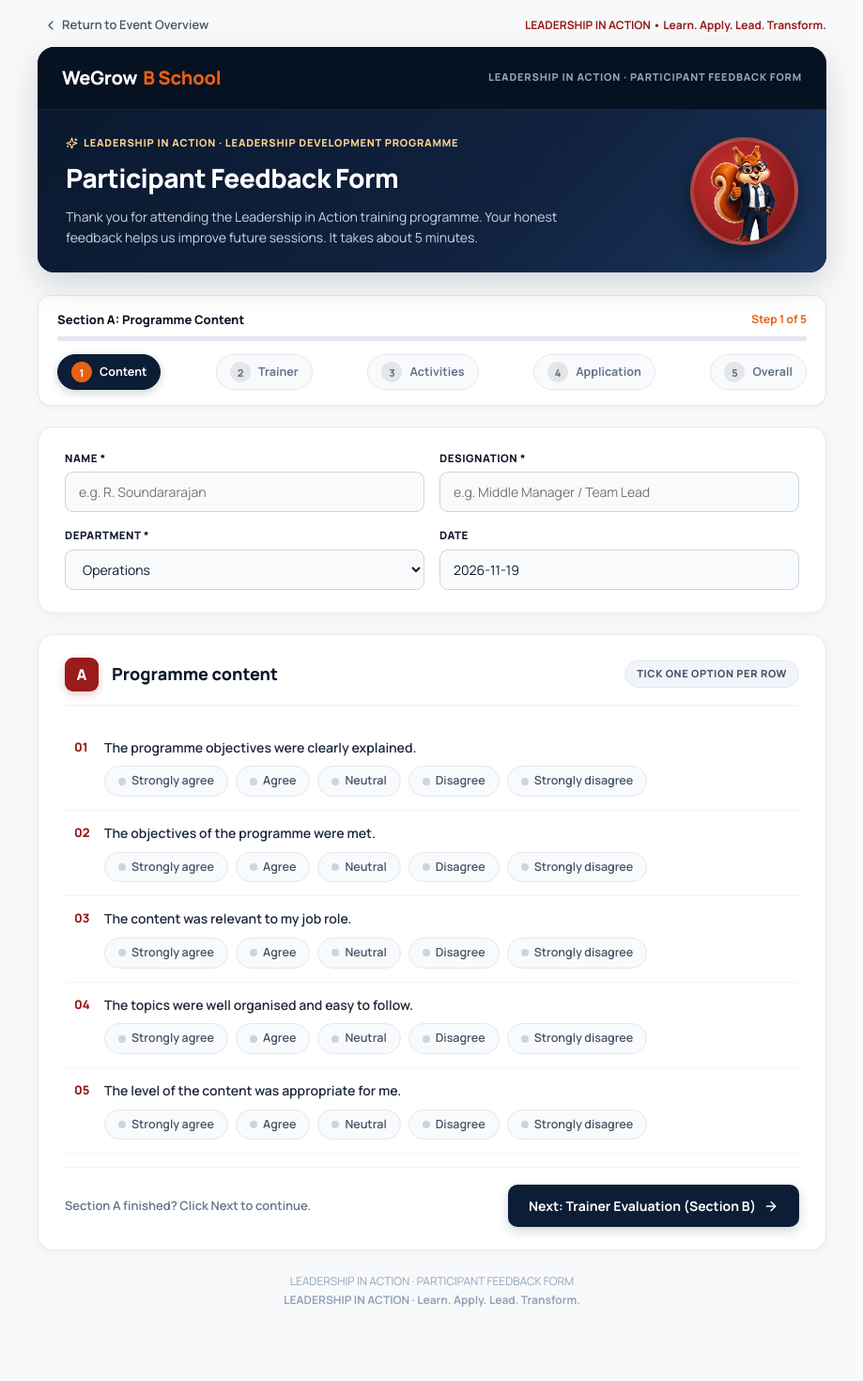
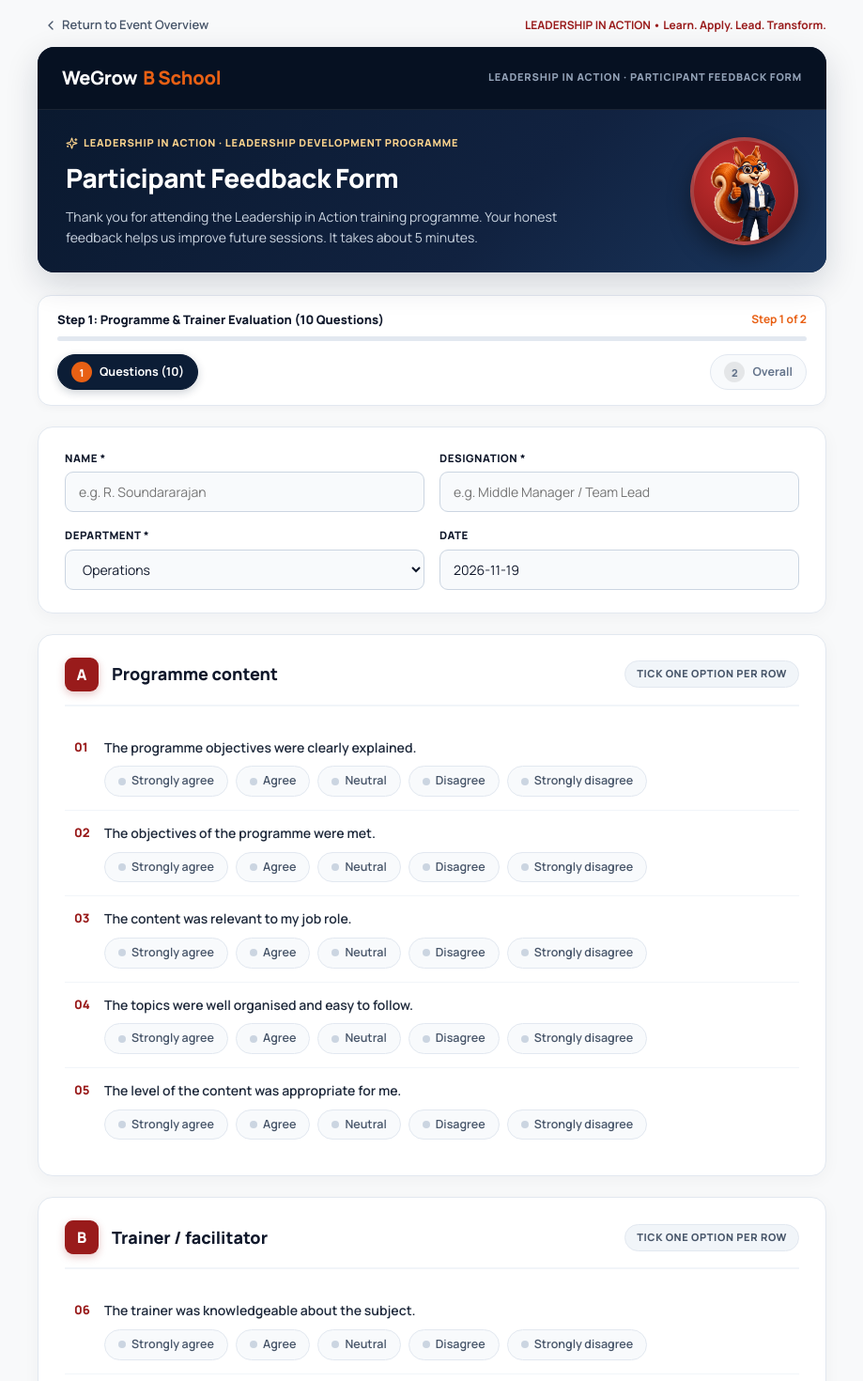
Before and after one commit to Raj23rk/wegrow-clientportal-frontend, a React (Vite) app: page /feedback-form in a window 1280 px wide. Shown: the top 1470 px of the page at 94% size, without its empty margins (180-1099 px from the left). Built offline with nearby package versions, Linux system fonts and the light colour scheme.

Commit message:
fix(feedback): consolidate questionnaire into 10 questions in step 1, followed by overall feedback in step 2

```diff
--- a/src/components/pages/Lead360FeedbackPage.tsx
+++ b/src/components/pages/Lead360FeedbackPage.tsx
@@ -20,11 +20,11 @@ const SECTION_A_QUESTIONS = [
 ];
 
 const SECTION_B_QUESTIONS = [
-  { id: 'q1', num: '01', text: 'The trainer was knowledgeable about the subject.' },
-  { id: 'q2', num: '02', text: 'The trainer explained concepts clearly with examples.' },
-  { id: 'q3', num: '03', text: 'The trainer encouraged participation and discussion.' },
-  { id: 'q4', num: '04', text: 'The trainer answered questions effectively.' },
-  { id: 'q5', num: '05', text: 'The trainer managed time well.' }
+  { id: 'q1', num: '06', text: 'The trainer was knowledgeable about the subject.' },
+  { id: 'q2', num: '07', text: 'The trainer explained concepts clearly with examples.' },
+  { id: 'q3', num: '08', text: 'The trainer encouraged participation and discussion.' },
+  { id: 'q4', num: '09', text: 'The trainer answered questions effectively.' },
+  { id: 'q5', num: '10', text: 'The trainer managed time well.' }
 ];
 
 const SECTION_C_ACTIVITIES = [
@@ -68,11 +68,8 @@ const DURATION_OPTIONS = ['Short', 'Right', 'Long'];
 const RECOMMEND_OPTIONS = ['Yes', 'Maybe', 'No'];
 
 const STEPS = [
-  { id: 1, title: 'Content', label: 'Section A: Programme Content' },
-  { id: 2, title: 'Trainer', label: 'Section B: Trainer Evaluation' },
-  { id: 3, title: 'Activities', label: 'Section C: Activities & Case Studies' },
-  { id: 4, title: 'Application', label: 'Section D: Learning & Application' },
-  { id: 5, title: 'Overall', label: 'Section E–G: Logistics, Overall & Comments' }
+  { id: 1, title: 'Questions (10)', label: 'Step 1: Programme & Trainer Evaluation (10 Questions)' },
+  { id: 2, title: 'Overall', label: 'Step 2: Overall Ratings & Feedback' }
 ];
 
 export const Lead360FeedbackPage: React.FC = () => {
@@ -1139,25 +1136,9 @@ export const Lead360FeedbackPage: React.FC = () => {
                       </div>
                     </div>
                   ))}
+                </div>
 
-                  <div className="fb-step-actions">
-                    <span style={{ fontSize: 13, color: '#64748B', fontWeight: 600 }}>
-                      Section A finished? Click Next to continue.
-                    </span>
-                    <button
-                      type="button"
-                      onClick={() => handleNextStep(2)}
-                      className="fb-nav-btn primary"
-                    >
-                      Next: Trainer Evaluation (Section B) <ArrowRight size={16} />
-                    </button>
-                  </div>
-                </div>
-              </>
-            )}
-
-            {/* STEP 2: SECTION B (Trainer / facilitator) */}
-            {currentStep === 2 && (
+                {/* SECTION B: Trainer / facilitator */}
                 <div className="fb-card">
                   <div className="fb-sec-header">
                     <div className="fb-sec-title-wrap">
@@ -1190,130 +1171,23 @@ export const Lead360FeedbackPage: React.FC = () => {
                   ))}
 
                   <div className="fb-step-actions">
+                    <span style={{ fontSize: 13, color: '#64748B', fontWeight: 600 }}>
+                      Completed all 10 questions? Click Next for Overall Feedback.
+                    </span>
                     <button
                       type="button"
-                    onClick={() => handlePrevStep(1)}
-                    className="fb-nav-btn secondary"
-                  >
-                    <ChevronLeft size={16} /> Back to Section A
-                  </button>
-                  <button
-                    type="button"
-                    onClick={() => handleNextStep(3)}
+                      onClick={() => handleNextStep(2)}
                       className="fb-nav-btn primary"
                     >
-                    Next: Activities (Section C) <ArrowRight size={16} />
+                      Next: Overall Feedback <ArrowRight size={16} />
                     </button>
                   </div>
                 </div>
+              </>
             )}
 
-            {/* STEP 3: SECTION C (Activities & case studies) */}
-            {currentStep === 3 && (
-              <div className="fb-card">
-                <div className="fb-sec-header">
-                  <div className="fb-sec-title-wrap">
-                    <div className="fb-sec-badge">C</div>
-                    <h3 className="fb-sec-title">Activities & case studies</h3>
-                  </div>
-                  <span className="fb-sec-hint">HOW USEFUL WAS EACH ACTIVITY?</span>
-                </div>
-
-                {SECTION_C_ACTIVITIES.map((act) => (
-                  <div key={act.id} className="fb-row-item">
-                    <div className="fb-row-question" style={{ alignItems: 'center' }}>
-                      <span className="fb-act-tag">{act.tag}</span>
-                      <span className="fb-qtext">{act.title}</span>
-                    </div>
-                    <div className="fb-pills">
-                      {RATING_5_OPTIONS.map((opt) => (
-                        <button
-                          key={opt}
-                          type="button"
-                          className={`fb-pill-btn ${sectionC[act.id] === opt ? 'active' : ''}`}
-                          onClick={() => setSectionC({ ...sectionC, [act.id]: opt })}
-                        >
-                          <span className="fb-pill-dot" />
-                          {opt}
-                        </button>
-                      ))}
-                    </div>
-                  </div>
-                ))}
-
-                <div className="fb-step-actions">
-                  <button
-                    type="button"
-                    onClick={() => handlePrevStep(2)}
-                    className="fb-nav-btn secondary"
-                  >
-                    <ChevronLeft size={16} /> Back to Section B
-                  </button>
-                  <button
-                    type="button"
-                    onClick={() => handleNextStep(4)}
-                    className="fb-nav-btn primary"
-                  >
-                    Next: Learning Application (Section D) <ArrowRight size={16} />
-                  </button>
-                </div>
-              </div>
-            )}
-
-            {/* STEP 4: SECTION D (Learning & application) */}
-            {currentStep === 4 && (
-              <div className="fb-card">
-                <div className="fb-sec-header">
-                  <div className="fb-sec-title-wrap">
-                    <div className="fb-sec-badge">D</div>
-                    <h3 className="fb-sec-title">Learning & application</h3>
-                  </div>
-                  <span className="fb-sec-hint">TICK ONE OPTION PER ROW</span>
-                </div>
-
-                {SECTION_D_QUESTIONS.map((q) => (
-                  <div key={q.id} className="fb-row-item">
-                    <div className="fb-row-question">
-                      <span className="fb-num">{q.num}</span>
-                      <span className="fb-qtext">{q.text}</span>
-                    </div>
-                    <div className="fb-pills">
-                      {AGREE_OPTIONS.map((opt) => (
-                        <button
-                          key={opt}
-                          type="button"
-                          className={`fb-pill-btn ${sectionD[q.id] === opt ? 'active' : ''}`}
-                          onClick={() => setSectionD({ ...sectionD, [q.id]: opt })}
-                        >
-                          <span className="fb-pill-dot" />
-                          {opt}
-                        </button>
-                      ))}
-                    </div>
-                  </div>
-                ))}
-
-                <div className="fb-step-actions">
-                  <button
-                    type="button"
-                    onClick={() => handlePrevStep(3)}
-                    className="fb-nav-btn secondary"
-                  >
-                    <ChevronLeft size={16} /> Back to Section C
-                  </button>
-                  <button
-                    type="button"
-                    onClick={() => handleNextStep(5)}
-                    className="fb-nav-btn primary"
-                  >
-                    Next: Logistics & Overall (Section E–G) <ArrowRight size={16} />
-                  </button>
-                </div>
-              </div>
-            )}
-
-            {/* STEP 5: SECTION E, SECTION F, SECTION G & SUBMIT */}
-            {currentStep === 5 && (
+            {/* STEP 2: SECTION E, SECTION F, SECTION G & SUBMIT */}
+            {currentStep === 2 && (
               <>
                 {/* SECTION E: Arrangements & logistics */}
                 <div className="fb-card">
@@ -1477,7 +1351,7 @@ export const Lead360FeedbackPage: React.FC = () => {
                     <div style={{ display: 'flex', alignItems: 'center', gap: 12 }}>
                       <button
                         type="button"
-                        onClick={() => handlePrevStep(4)}
+                        onClick={() => handlePrevStep(1)}
                         style={{
                           background: 'rgba(255, 255, 255, 0.1)',
                           color: '#FFFFFF',
@@ -1492,7 +1366,7 @@ export const Lead360FeedbackPage: React.FC = () => {
                           gap: 6
                         }}
                       >
-                        <ChevronLeft size={16} /> Back to Section D
+                        <ChevronLeft size={16} /> Back to Questions
                       </button>
 
                       <button type="submit" disabled={isSubmitting} className="fb-submit-btn">
```
Lines whose indentation alone changed are shown as unchanged.
